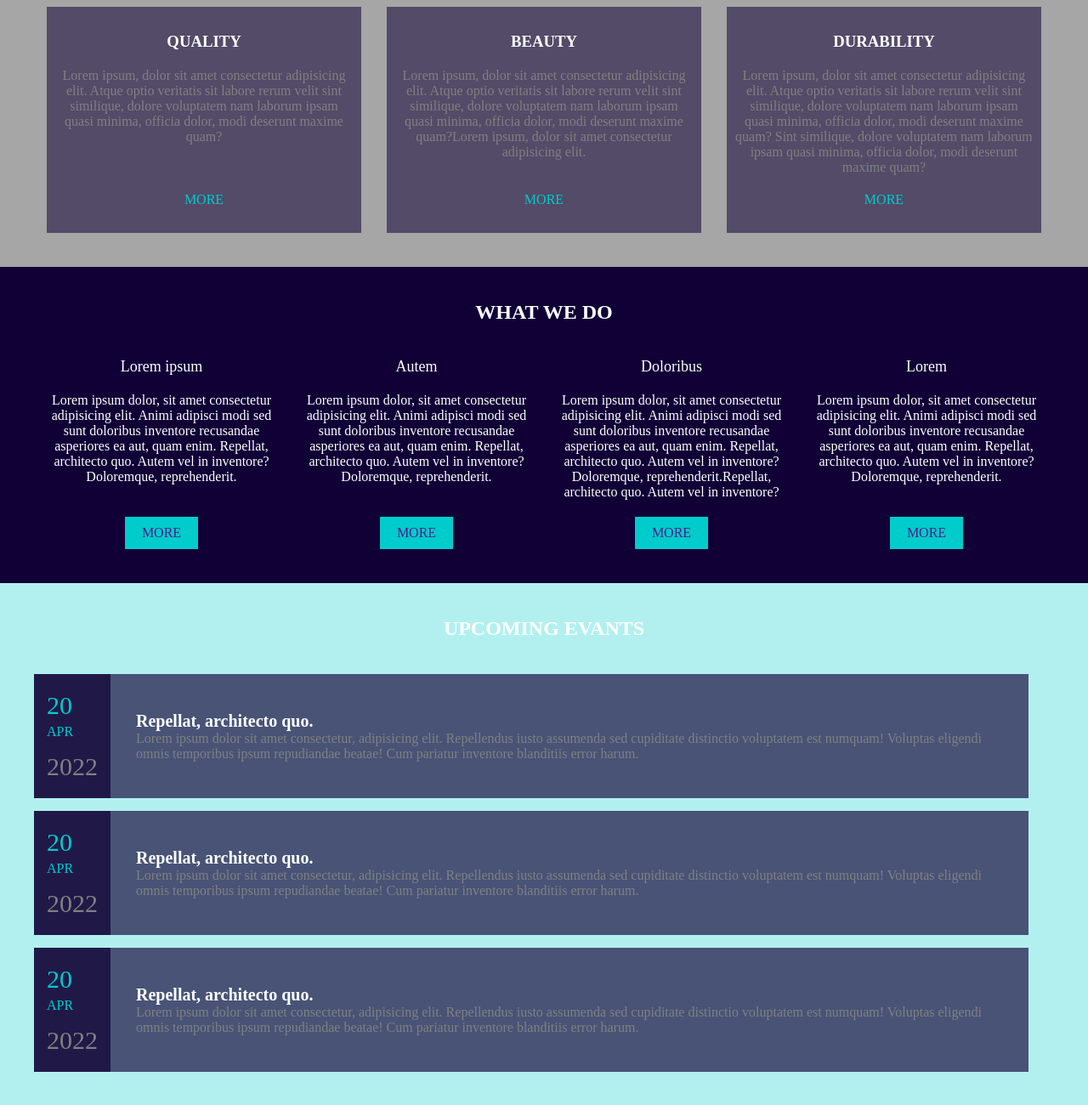
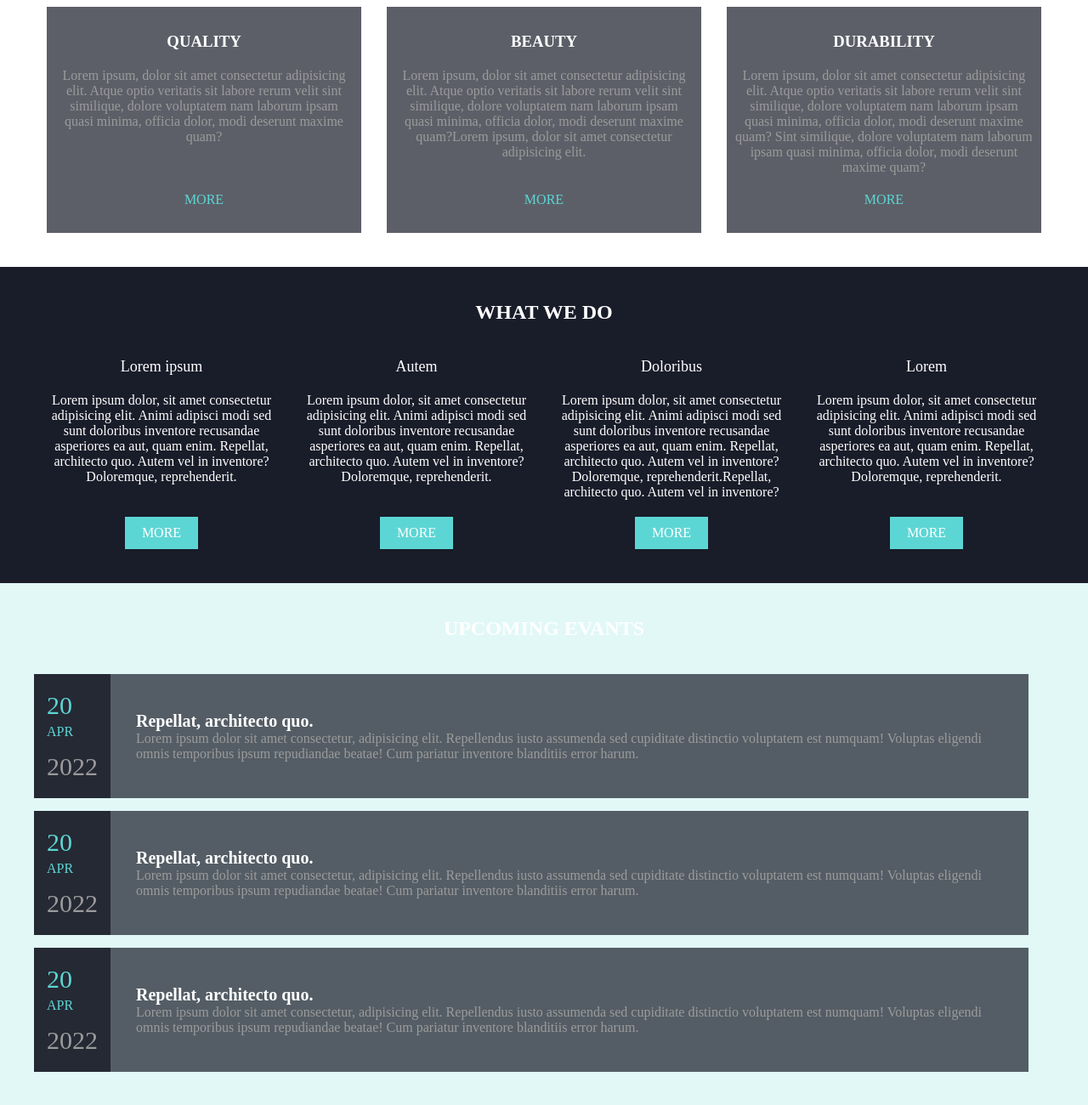
Before and after one commit to M1ndSeeker/4gt, a website: page index.html in a window 1280 px wide. Shown: the part 32-1332 px from the top of the page at 85% size. Drawn offline with nearby package versions, Linux system fonts and the light colour scheme; files that its build step writes are made by us from their sources.

Commit message:
fix colors

```diff
--- a/src/css/base.less
+++ b/src/css/base.less
@@ -22,5 +22,5 @@ h2, h3, p {
 }
 
 p {
-    color: grey;
+    color: @color_grey;
 }
--- a/src/css/sections/best.less
+++ b/src/css/sections/best.less
@@ -1,7 +1,7 @@
 .best {
     background-image: url('./../img/stats-back.png');
     padding: 40px 0;
-    position: relative;
+/*     position: relative;
 
     .container {
         position: relative;
@@ -21,7 +21,7 @@
         z-index: 1;
         background-color: #000;
         opacity: .35;
-    }
+    } */
 }
 
 .item {
@@ -30,7 +30,8 @@
     flex-direction: column;
     .size(12, 4, 15px);
     padding: 10px;
-    background-color: rgba(16, 0, 54, .55);
+    background-color: fade(@color_blue_dark, 70%);
+
 
     h3 , a {
         padding: 20px 0;
--- a/src/css/sections/evants.less
+++ b/src/css/sections/evants.less
@@ -27,7 +27,7 @@
         right: 0;
         bottom: 0;
         z-index: 1;
-        background-color: @color_berezovyi;
+        background-color: fade(@color_berezovyi, 60%);
         opacity: .3;
     }
 }
@@ -36,7 +36,7 @@
     box-sizing: border-box;
     display: flex;
     .size(12, 12, 15px);
-    background-color: rgba(16, 0, 54, .65);
+    background-color: fade(@color_blue_dark, 70%);
 
     &:not(:last-child) {
         margin-bottom: 15px;
@@ -45,7 +45,7 @@
     .date {
         padding: 20px 15px;
         text-transform: uppercase;
-        background-color: rgba(16, 0, 54, .7);
+        background-color: fade(@color_blue_dark, 80%);
 
 
         .day, .year {
@@ -62,7 +62,7 @@
 
         .year {
             padding-top: 15px;
-            color: grey;
+            color: @color_grey;
         }
     }
 
--- a/src/css/sections/what-we-do.less
+++ b/src/css/sections/what-we-do.less
@@ -32,5 +32,6 @@
         padding: 10px 20px;
         text-decoration: none;
         background-color: @color_berezovyi;
+        color: @color_white;
     }
 }
--- a/src/css/vars-mixins.less
+++ b/src/css/vars-mixins.less
@@ -1,6 +1,7 @@
 @color_white: white;
-@color_berezovyi: rgb(0, 204, 204);
-@color_blue_dark: rgb(16, 0, 54);
+@color_berezovyi: hsl(179, 60%, 60%);
+@color_blue_dark: hsl(229, 25%, 13%);
+@color_grey: #9b9b9b;
 
 @column: 12;
 @offset_one_side: 15px;
```
